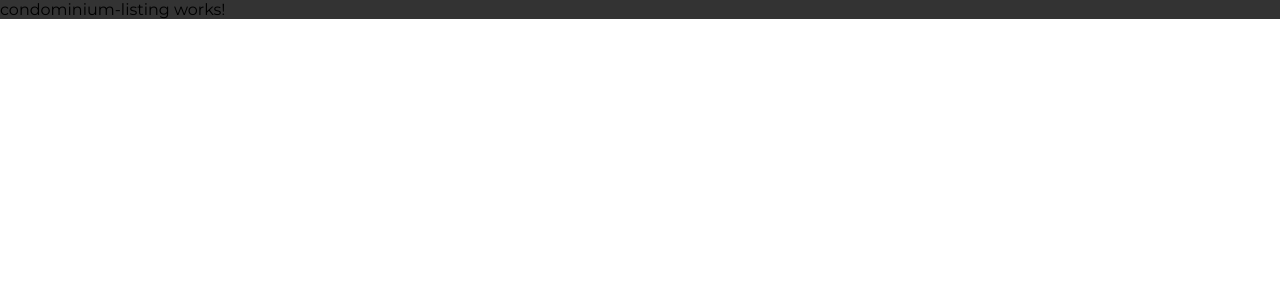
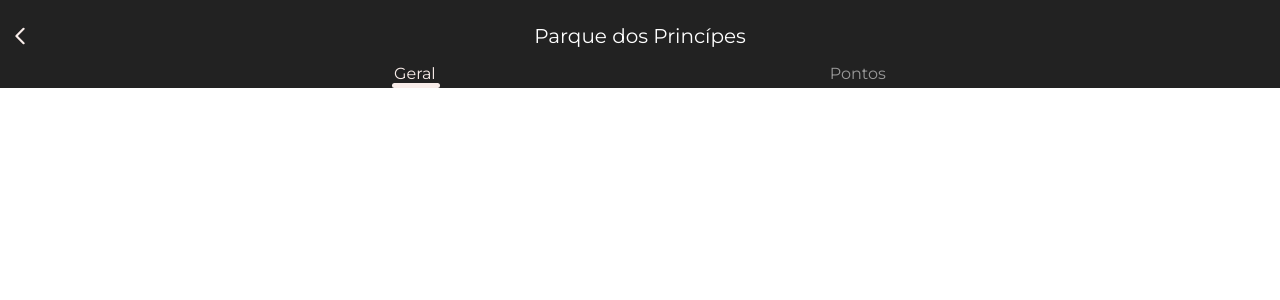
Before and after one commit to luiztoquetto/sunlight, an Angular app: page /condominium-listing in a window 1280 px wide. Shown: the top 300 px of the page. Built offline with nearby package versions, Linux system fonts and the light colour scheme.

Commit message:
feat(components/header): adding styling in header

```diff
--- a/src/app/components/header/header.component.html
+++ b/src/app/components/header/header.component.html
@@ -1 +1,22 @@
-<p>header works!</p>
+<div class="header">
+  <ng-container *ngIf="current === headerEnum.NORMAL" [ngTemplateOutlet]="normal"></ng-container>
+  <ng-container *ngIf="current === headerEnum.TABS" [ngTemplateOutlet]="tabs"></ng-container>
+</div>
+
+<ng-template #normal>
+  <img src="assets/sunlight.svg " alt="Sunlight" draggable="false">
+</ng-template>
+
+<ng-template #tabs>
+  <div class="header--tabs">
+    <div class="header--tabs--localization">
+      <img src="assets/arrow-left-icon.svg" alt="Voltar" draggable="false">
+      <h3>Parque dos Princípes</h3>
+    </div>
+
+    <div class="header--tabs--navigation">
+      <span [class.general]="true">Geral</span>
+      <span [class.spot]="false">Pontos</span>
+    </div>
+  </div>
+</ng-template>
--- a/src/app/components/header/header.component.scss
+++ b/src/app/components/header/header.component.scss
@@ -0,0 +1,97 @@
+.header {
+  width: 100vw;
+  height: auto;
+  display: flex;
+  flex-direction: row;
+  align-content: center;
+  justify-content: center;
+  background-color: var(--color-component);
+
+  > img {
+    width: 144px;
+    height: 34px;
+    margin: 1.5rem 0 1.5rem 0;
+  }
+
+  &--tabs {
+    width: 100%;
+    height: 100%;
+    display: flex;
+    flex-direction: column;
+
+    &--localization {
+      width: 100%;
+      height: 100%;
+      display: flex;
+      align-content: center;
+      justify-content: center;
+      position: relative;
+      margin: 1.5rem 0 1rem 0;
+
+      img {
+        width: 10px;
+        height: 20px;
+        position: absolute;
+        left: 15px;
+        top: 2px;
+      }
+
+      h3 {
+        max-width: 70vw;
+        white-space: nowrap;
+        text-overflow: ellipsis;
+        overflow: hidden;
+        font-size: 20px;
+        color: var(--color-text);
+      }
+    }
+
+    &--navigation {
+      width: 100%;
+      height: 100%;
+      display: flex;
+      flex-direction: row;
+      align-content: center;
+      justify-content: space-evenly;
+
+      span {
+        font-size: 16px;
+        color: var(--color-disabled);
+
+        &.general {
+          padding-bottom: 0.3rem;
+          color: var(--color-detail);
+          position: relative;
+
+          &:after {
+            width: 3rem;
+            height: 5px;
+            background-color: var(--color-detail);
+            border-radius: 5px;
+            content: '';
+            position: absolute;
+            bottom: 0;
+            left: -2.5px;
+          }
+        }
+
+        &.spot {
+          padding-bottom: 0.3rem;
+          color: var(--color-detail);
+          position: relative;
+
+          &:after {
+            width: 4rem;
+            height: 5px;
+            background-color: var(--color-detail);
+            border-radius: 5px;
+            content: '';
+            position: absolute;
+            bottom: 0;
+            left: -3px;
+          }
+        }
+      }
+    }
+  }
+}
--- a/src/app/components/header/header.component.ts
+++ b/src/app/components/header/header.component.ts
@@ -1,8 +1,15 @@
 import { Component } from '@angular/core';
+import { HeaderEnum } from "../../models/enums/header.enum";
 
 @Component({
   selector: 'app-header',
   templateUrl: './header.component.html',
   styleUrls: ['./header.component.scss']
 })
-export class HeaderComponent { }
+export class HeaderComponent {
+
+  public current: HeaderEnum = HeaderEnum.TABS;
+
+  public headerEnum: typeof HeaderEnum = HeaderEnum;
+
+}
--- /dev/null
+++ b/src/app/models/enums/header.enum.ts
@@ -0,0 +1,4 @@
+export enum HeaderEnum {
+  NORMAL = 1,
+  TABS = 2,
+}
--- a/src/app/pages/condominium-listing/condominium-listing.component.html
+++ b/src/app/pages/condominium-listing/condominium-listing.component.html
@@ -1 +1 @@
-<p>condominium-listing works!</p>
+<app-header></app-header>
--- a/src/app/pages/condominium-listing/condominium-listing.module.ts
+++ b/src/app/pages/condominium-listing/condominium-listing.module.ts
@@ -2,11 +2,13 @@ import { NgModule } from '@angular/core';
 import { CommonModule } from '@angular/common';
 import { CondominiumListingComponent } from "./condominium-listing.component";
 import { CondominiumListingRoutingModule } from "./condominium-listing-routing.module";
+import { HeaderModule } from "../../components/header/header.module";
 
 @NgModule({
   imports: [
     CommonModule,
     CondominiumListingRoutingModule,
+    HeaderModule,
   ],
   declarations: [CondominiumListingComponent],
   exports: [CondominiumListingComponent],
```
Also changed, not shown: src/assets/arrow-left-icon.svg (added).
